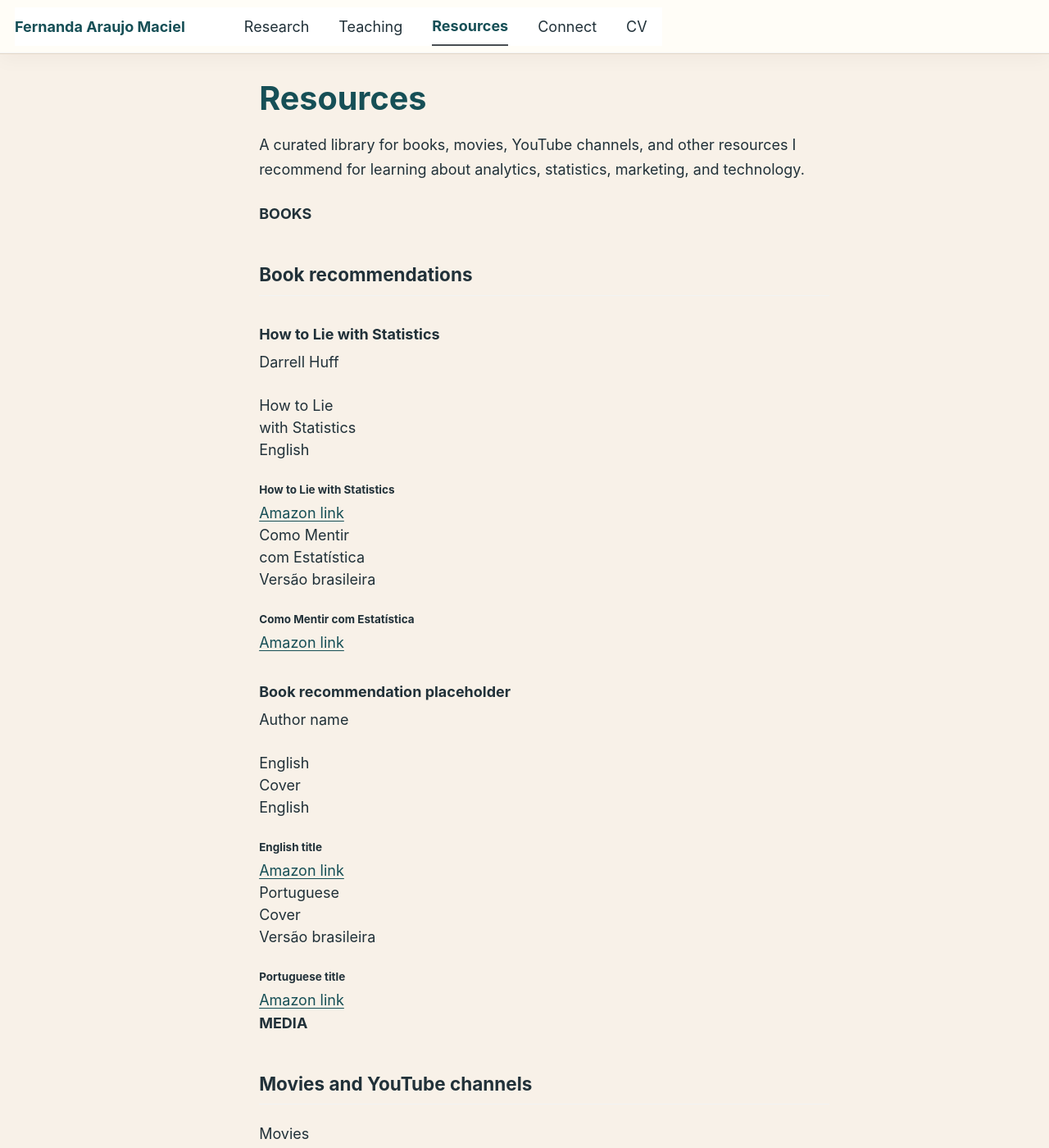
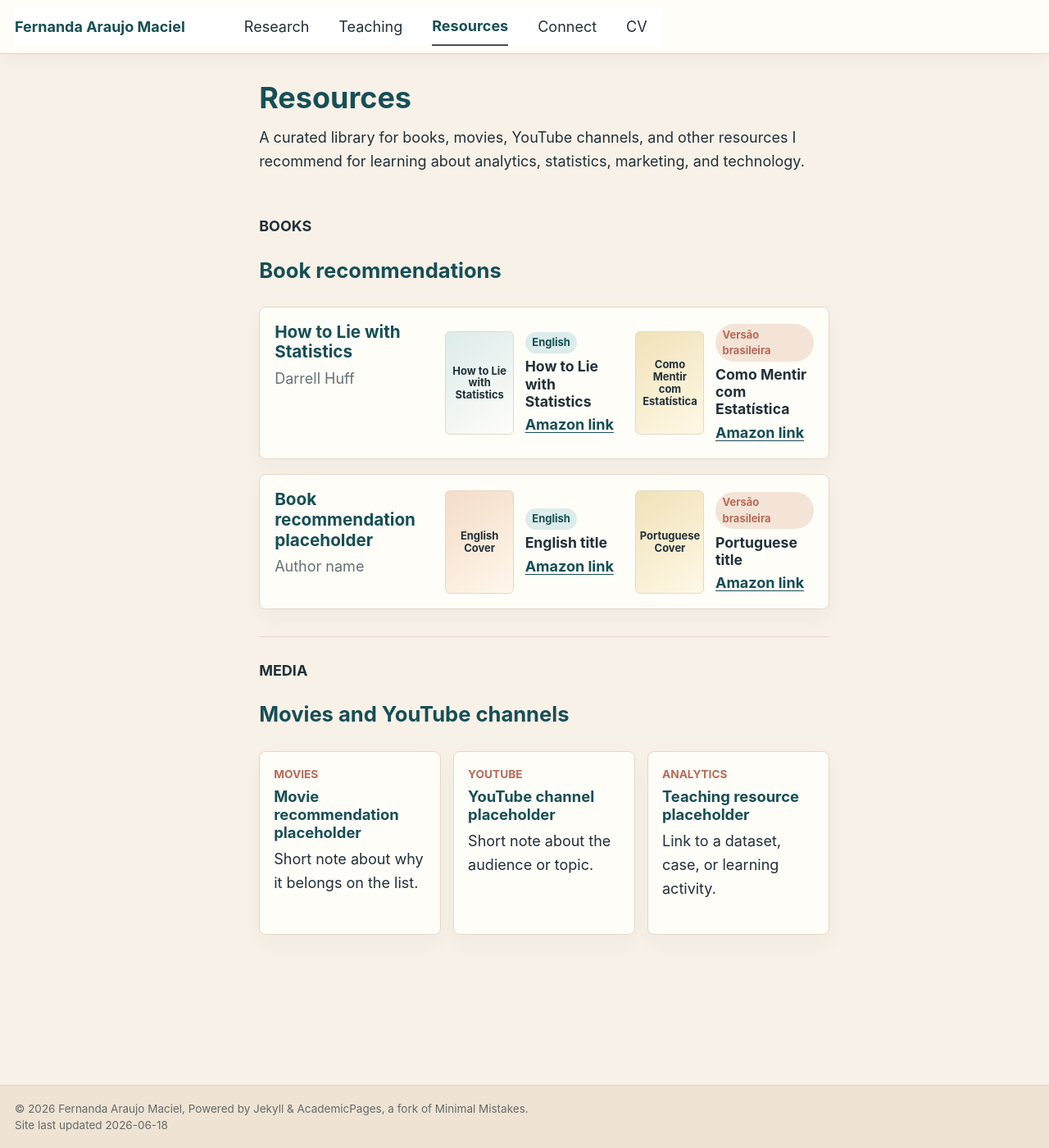
Before and after one commit to proffernandamaciel/proffernandamaciel.github.io, a Jekyll site: the page built from _pages/resources.md, in a window 1280 px wide and 1400 px high. Shown: the whole window at 82% size. Built offline with Jekyll 4.4.1, drawn with Linux system fonts in a browser that asks for light colours; a script bundle is joined from its source files by our own code; library files that are not in the unit come from our copies.

Commit message:
Update fernanda.css

```diff
--- a/assets/css/fernanda.css
+++ b/assets/css/fernanda.css
@@ -9,7 +9,7 @@
   --fm-paper: #fffdf8;
   --fm-sage: #e4eadf;
   --fm-border: #e4d8c8;
-  --fm-shadow: 0 18px 45px rgba(61, 47, 32, 0.08);
+  --fm-shadow: 0 16px 38px rgba(61, 47, 32, 0.08);
 }
 
 html,
@@ -36,9 +36,9 @@ a:hover {
 }
 
 .masthead {
-  background: rgba(255, 253, 248, 0.94);
+  background: rgba(255, 253, 248, 0.96);
   border-bottom: 1px solid var(--fm-border);
-  box-shadow: 0 6px 24px rgba(40, 38, 32, 0.04);
+  box-shadow: 0 6px 20px rgba(40, 38, 32, 0.035);
 }
 
 .greedy-nav {
@@ -71,15 +71,15 @@ a:hover {
 
 .page__title {
   color: var(--fm-teal);
-  font-size: 2.2rem;
-  margin-bottom: 1.2rem;
+  font-size: 2rem;
+  margin-bottom: 0.9rem;
 }
 
 .page__content p,
 .page__content li {
   color: var(--fm-ink);
   font-size: 1rem;
-  line-height: 1.68;
+  line-height: 1.62;
 }
 
 .page__content h2,
@@ -92,22 +92,26 @@ a:hover {
 }
 
 .fm-home {
-  max-width: 1120px;
+  max-width: 1050px;
 }
 
 .fm-page {
   max-width: 940px;
 }
 
-.fm-hero {
-  display: grid;
-  grid-template-columns: minmax(0, 1.18fr) minmax(280px, 0.82fr);
-  gap: 3.5rem;
-  align-items: center;
-  padding: 3.5rem 0 4.25rem;
+.fm-page--wide {
+  max-width: 1080px;
 }
 
-.fm-hero__content {
+.fm-home-panel {
+  align-items: center;
+  display: grid;
+  gap: 2rem;
+  grid-template-columns: minmax(0, 1fr) 220px;
+  padding: 2.25rem 0 1.4rem;
+}
+
+.fm-home-panel__content {
   min-width: 0;
 }
 
@@ -116,38 +120,50 @@ a:hover {
 .fm-card__kicker,
 .fm-publication__year {
   color: var(--fm-coral);
-  font-size: 0.78rem;
+  font-size: 0.76rem;
   font-weight: 700;
   letter-spacing: 0;
   text-transform: uppercase;
 }
 
-.fm-hero h1 {
+.fm-home-panel h1 {
   color: var(--fm-teal);
-  font-size: 4rem;
-  line-height: 1.02;
-  margin: 0.55rem 0 1rem;
+  font-size: clamp(2.35rem, 3.7vw, 3.25rem);
+  line-height: 1.04;
+  margin: 0.35rem 0 0.55rem;
+  white-space: nowrap;
 }
 
 .fm-lede,
 .fm-page-lede {
   color: var(--fm-ink);
-  font-size: 1.2rem;
-  line-height: 1.62;
-  margin-bottom: 1.1rem;
+  font-size: 1.12rem;
+  line-height: 1.55;
+  margin-bottom: 1rem;
+}
+
+.fm-page-lede--compact {
+  margin-bottom: 0.9rem;
+  max-width: 780px;
 }
 
 .fm-affiliation {
+  color: var(--fm-ink);
+  font-weight: 700;
+  margin: 0 0 0.2rem;
+}
+
+.fm-degree {
   color: var(--fm-muted);
-  font-weight: 700;
-  margin-bottom: 1.7rem;
+  font-size: 0.98rem;
+  margin: 0 0 1rem;
 }
 
 .fm-actions {
   display: flex;
   flex-wrap: wrap;
-  gap: 0.75rem;
-  margin-top: 1.2rem;
+  gap: 0.65rem;
+  margin-top: 1rem;
 }
 
 .fm-button {
@@ -159,8 +175,8 @@ a:hover {
   display: inline-flex;
   font-weight: 700;
   justify-content: center;
-  min-height: 2.6rem;
-  padding: 0.62rem 1rem;
+  min-height: 2.35rem;
+  padding: 0.5rem 0.85rem;
   text-decoration: none;
 }
 
@@ -180,6 +196,33 @@ a:hover {
   color: var(--fm-teal) !important;
 }
 
+.fm-profile-icons {
+  align-items: center;
+  display: flex;
+  gap: 0.75rem;
+  margin-top: 1rem;
+}
+
+.fm-profile-icons a,
+.fm-icon-link {
+  align-items: center;
+  background: rgba(255, 253, 248, 0.8);
+  border: 1px solid var(--fm-border);
+  border-radius: 999px;
+  color: var(--fm-teal);
+  display: inline-flex;
+  font-weight: 700;
+  gap: 0.45rem;
+  min-height: 2.1rem;
+  padding: 0.35rem 0.7rem;
+  text-decoration: none;
+}
+
+.fm-profile-icons i,
+.fm-icon-link i {
+  font-size: 1.1rem;
+}
+
 .fm-portrait {
   margin: 0;
   position: relative;
@@ -190,7 +233,7 @@ a:hover {
   border: 1px solid var(--fm-border);
   border-radius: 8px;
   content: "";
-  inset: 1rem -1rem -1rem 1rem;
+  inset: 0.7rem -0.7rem -0.7rem 0.7rem;
   position: absolute;
   z-index: 0;
 }
@@ -208,26 +251,57 @@ a:hover {
   z-index: 1;
 }
 
+.fm-portrait--small {
+  max-width: 220px;
+}
+
+.fm-about-strip {
+  align-items: start;
+  background: var(--fm-paper);
+  border: 1px solid var(--fm-border);
+  border-radius: 8px;
+  box-shadow: 0 10px 28px rgba(61, 47, 32, 0.045);
+  display: grid;
+  gap: 1.25rem;
+  grid-template-columns: minmax(180px, 0.55fr) minmax(0, 1.45fr);
+  margin-bottom: 1.5rem;
+  padding: 1.1rem 1.2rem;
+}
+
+.fm-about-strip h2 {
+  color: var(--fm-teal);
+  font-size: 1.25rem;
+  line-height: 1.25;
+  margin: 0.3rem 0 0;
+}
+
+.fm-about-strip p:last-child {
+  margin: 0;
+}
+
 .fm-section {
   border-top: 1px solid var(--fm-border);
   display: grid;
+  gap: 2rem;
   grid-template-columns: minmax(190px, 0.65fr) minmax(0, 1.35fr);
-  gap: 2.2rem;
-  padding: 3rem 0;
+  padding: 2.5rem 0;
 }
 
 .fm-section h2,
 .fm-feature-list h2,
 .fm-card h2,
-.fm-callout h2 {
+.fm-callout h2,
+.fm-course-board h2,
+.fm-resource-section h2,
+.fm-cv-panel h2 {
   color: var(--fm-teal);
-  font-size: 1.55rem;
+  font-size: 1.42rem;
   line-height: 1.25;
-  margin: 0 0 0.75rem;
+  margin: 0 0 0.55rem;
 }
 
 .fm-section--intro h2 {
-  font-size: 1.85rem;
+  font-size: 1.7rem;
 }
 
 .fm-intro-copy p:first-child {
@@ -236,8 +310,8 @@ a:hover {
 
 .fm-grid {
   display: grid;
-  gap: 1rem;
-  margin: 2.3rem 0 3rem;
+  gap: 0.85rem;
+  margin: 1.5rem 0 2rem;
 }
 
 .fm-grid--three {
@@ -248,44 +322,136 @@ a:hover {
 .fm-callout,
 .fm-resource,
 .fm-social-link,
-.fm-publication {
+.fm-publication,
+.fm-course-group,
+.fm-book-pair,
+.fm-resource-mini,
+.fm-cv-panel {
   background: var(--fm-paper);
   border: 1px solid var(--fm-border);
   border-radius: 8px;
-  box-shadow: 0 10px 30px rgba(61, 47, 32, 0.045);
+  box-shadow: 0 10px 28px rgba(61, 47, 32, 0.04);
 }
 
 .fm-card {
-  padding: 1.25rem;
+  padding: 1rem;
 }
 
+.fm-card--compact h2,
 .fm-card h2 {
-  font-size: 1.18rem;
-  margin-top: 0.55rem;
+  font-size: 1.08rem;
+  margin-top: 0.4rem;
 }
 
 .fm-card p {
   color: var(--fm-muted);
-  margin-bottom: 1rem;
+  margin-bottom: 0;
 }
 
 .fm-card a,
 .fm-resource a,
 .fm-publication a,
-.fm-more-link a {
+.fm-more-link a,
+.fm-book-edition a {
   color: var(--fm-teal);
   font-weight: 700;
 }
 
+.fm-page-with-rail {
+  align-items: start;
+  display: grid;
+  gap: 1.3rem;
+  grid-template-columns: minmax(0, 1fr) 210px;
+}
+
+.fm-rail {
+  background: var(--fm-teal-soft);
+  border: 1px solid var(--fm-border);
+  border-radius: 8px;
+  display: grid;
+  gap: 0.65rem;
+  padding: 0.9rem;
+  position: sticky;
+  top: 5rem;
+}
+
+.fm-interest-strip {
+  display: flex;
+  flex-wrap: wrap;
+  gap: 0.55rem;
+  margin-bottom: 1rem;
+}
+
+.fm-interest-strip span {
+  background: var(--fm-paper);
+  border: 1px solid var(--fm-border);
+  border-radius: 999px;
+  color: var(--fm-teal);
+  font-size: 0.88rem;
+  font-weight: 700;
+  padding: 0.35rem 0.65rem;
+}
+
+.fm-feature-list {
+  border-top: 1px solid var(--fm-border);
+  padding: 2.3rem 0;
+}
+
+.fm-feature-list--compact {
+  padding: 1.15rem 0 1.8rem;
+}
+
+.fm-feature-list__header {
+  margin-bottom: 0.85rem;
+}
+
+.fm-feature-list__header--inline {
+  margin-bottom: 0.8rem;
+}
+
+.fm-publication-list,
+.fm-resource-list {
+  display: grid;
+  gap: 0.75rem;
+}
+
+.fm-publication-list--compact {
+  grid-template-columns: repeat(2, minmax(0, 1fr));
+}
+
+.fm-publication {
+  padding: 0.95rem 1.05rem;
+}
+
+.fm-publication__year {
+  margin: 0 0 0.25rem;
+}
+
+.fm-publication h3 {
+  color: var(--fm-ink);
+  font-size: 1.04rem;
+  line-height: 1.32;
+  margin: 0 0 0.35rem;
+}
+
+.fm-publication p {
+  color: var(--fm-muted);
+  margin: 0.2rem 0 0.45rem;
+}
+
+.fm-publication a + a {
+  margin-left: 0.75rem;
+}
+
 .fm-timeline {
   display: grid;
-  gap: 0.85rem;
+  gap: 0.75rem;
 }
 
 .fm-timeline__item {
   background: rgba(255, 253, 248, 0.74);
   border-left: 4px solid var(--fm-gold);
-  padding: 0.9rem 1rem;
+  padding: 0.8rem 0.95rem;
 }
 
 .fm-timeline__item strong,
@@ -295,67 +461,38 @@ a:hover {
 
 .fm-timeline__item span {
   color: var(--fm-muted);
-  margin-top: 0.2rem;
+  margin-top: 0.15rem;
 }
 
-.fm-feature-list {
+.fm-course-board,
+.fm-resource-section {
   border-top: 1px solid var(--fm-border);
-  padding: 3rem 0;
+  padding: 1.45rem 0 1.8rem;
 }
 
-.fm-feature-list__header {
-  margin-bottom: 1.2rem;
+.fm-course-board:first-of-type,
+.fm-resource-section:first-of-type {
+  border-top: 0;
 }
 
-.fm-publication-list,
-.fm-resource-list {
+.fm-course-grid,
+.fm-snapshot-grid {
   display: grid;
   gap: 0.9rem;
+  grid-template-columns: repeat(2, minmax(0, 1fr));
 }
 
-.fm-publication {
-  padding: 1.15rem 1.25rem;
-}
-
-.fm-publication__year {
-  margin: 0 0 0.35rem;
-}
-
-.fm-publication h3 {
-  color: var(--fm-ink);
-  font-size: 1.12rem;
-  line-height: 1.35;
-  margin: 0 0 0.45rem;
-}
-
-.fm-publication p {
-  color: var(--fm-muted);
-  margin: 0.25rem 0 0.55rem;
-}
-
-.fm-publication a + a {
-  margin-left: 0.8rem;
-}
-
-.fm-more-link {
-  margin-top: 1.1rem;
-}
-
-.fm-course-groups {
-  display: grid;
-  gap: 1.25rem;
+.fm-course-grid--single {
+  grid-template-columns: minmax(0, 1fr);
 }
 
 .fm-course-group {
-  background: rgba(255, 253, 248, 0.66);
-  border: 1px solid var(--fm-border);
-  border-radius: 8px;
-  padding: 1rem 1.15rem;
+  padding: 0.95rem 1.05rem;
 }
 
 .fm-course-group h3 {
   color: var(--fm-teal);
-  font-size: 1.1rem;
+  font-size: 1.05rem;
   margin-top: 0;
 }
 
@@ -367,7 +504,7 @@ a:hover {
 
 .fm-clean-list li {
   border-top: 1px solid rgba(228, 216, 200, 0.75);
-  padding: 0.72rem 0;
+  padding: 0.55rem 0;
 }
 
 .fm-clean-list li:first-child {
@@ -377,61 +514,187 @@ a:hover {
 
 .fm-callout {
   background: var(--fm-teal-soft);
-  margin: 2rem 0 0;
-  padding: 1.35rem;
+  margin: 1.5rem 0 0;
+  padding: 1.15rem;
 }
 
 .fm-callout p {
   color: var(--fm-ink);
 }
 
-.fm-resource-list {
-  border-top: 1px solid var(--fm-border);
-  padding-top: 3rem;
+.fm-book-grid {
+  display: grid;
+  gap: 1rem;
 }
 
-.fm-resource {
-  padding: 1.15rem 1.25rem;
+.fm-book-pair {
+  display: grid;
+  gap: 1rem;
+  grid-template-columns: 190px minmax(0, 1fr);
+  padding: 1rem;
 }
 
-.fm-resource h3 {
+.fm-book-pair__header h3 {
   color: var(--fm-teal);
-  margin-top: 0;
+  font-size: 1.15rem;
+  margin: 0 0 0.25rem;
+}
+
+.fm-book-pair__header p {
+  color: var(--fm-muted);
+  margin: 0;
+}
+
+.fm-book-editions {
+  display: grid;
+  gap: 0.85rem;
+  grid-template-columns: repeat(2, minmax(0, 1fr));
+}
+
+.fm-book-edition {
+  align-items: center;
+  display: grid;
+  gap: 0.75rem;
+  grid-template-columns: 84px minmax(0, 1fr);
+}
+
+.fm-book-cover {
+  align-items: center;
+  aspect-ratio: 2 / 3;
+  background: linear-gradient(145deg, #f4dcc8, #fff7ec);
+  border: 1px solid var(--fm-border);
+  border-radius: 6px;
+  color: var(--fm-ink);
+  display: flex;
+  font-size: 0.72rem;
+  font-weight: 700;
+  justify-content: center;
+  line-height: 1.15;
+  padding: 0.45rem;
+  text-align: center;
+}
+
+.fm-book-cover--en {
+  background: linear-gradient(145deg, #dceceb, #fffdf8);
+}
+
+.fm-book-cover--pt {
+  background: linear-gradient(145deg, #f0e2b9, #fff8e6);
+}
+
+.fm-badge {
+  background: var(--fm-teal-soft);
+  border-radius: 999px;
+  color: var(--fm-teal);
+  display: inline-flex;
+  font-size: 0.72rem;
+  font-weight: 700;
+  margin-bottom: 0.3rem;
+  padding: 0.18rem 0.48rem;
+}
+
+.fm-badge--pt {
+  background: #f4e4d8;
+  color: var(--fm-coral);
+}
+
+.fm-book-edition h4 {
+  color: var(--fm-ink);
+  font-size: 0.98rem;
+  margin: 0 0 0.25rem;
+}
+
+.fm-resource-mini-grid {
+  display: grid;
+  gap: 0.85rem;
+  grid-template-columns: repeat(3, minmax(0, 1fr));
+}
+
+.fm-resource-mini {
+  padding: 0.95rem;
+}
+
+.fm-resource-mini span,
+.fm-social-link span {
+  color: var(--fm-coral);
+  display: block;
+  font-size: 0.76rem;
+  font-weight: 700;
+  text-transform: uppercase;
+}
+
+.fm-resource-mini h3 {
+  color: var(--fm-teal);
+  font-size: 1.02rem;
+  margin: 0.35rem 0;
 }
 
 .fm-social-grid {
   display: grid;
-  gap: 1rem;
+  gap: 0.9rem;
   grid-template-columns: repeat(2, minmax(0, 1fr));
-  margin-top: 2rem;
+  margin-top: 1rem;
 }
 
 .fm-social-link {
   color: var(--fm-ink);
-  display: block;
-  padding: 1.2rem;
+  display: grid;
+  gap: 0.35rem;
+  grid-template-columns: 2.2rem minmax(0, 1fr);
+  padding: 1rem;
   text-decoration: none;
 }
 
-.fm-social-link span {
+.fm-social-link i {
+  align-items: center;
+  background: var(--fm-teal-soft);
+  border-radius: 999px;
+  color: var(--fm-teal);
+  display: inline-flex;
+  font-size: 1.1rem;
+  height: 2.2rem;
+  justify-content: center;
+  width: 2.2rem;
+}
+
+.fm-social-link span,
+.fm-social-link strong {
+  grid-column: 2;
+}
+
+.fm-social-link span em {
+  background: #f4e4d8;
+  border-radius: 999px;
   color: var(--fm-coral);
-  display: block;
-  font-size: 0.8rem;
-  font-weight: 700;
-  text-transform: uppercase;
+  font-size: 0.68rem;
+  font-style: normal;
+  margin-left: 0.3rem;
+  padding: 0.12rem 0.35rem;
 }
 
 .fm-social-link strong {
   color: var(--fm-ink);
   display: block;
-  font-size: 1.05rem;
+  font-size: 1rem;
   line-height: 1.35;
-  margin-top: 0.45rem;
 }
 
 .fm-social-link:hover {
   border-color: var(--fm-coral);
   transform: translateY(-1px);
+}
+
+.fm-cv-panel {
+  align-items: center;
+  display: flex;
+  gap: 1rem;
+  justify-content: space-between;
+  margin: 1rem 0 1.2rem;
+  padding: 1.1rem;
+}
+
+.fm-cv-panel p {
+  margin-bottom: 0;
 }
 
 code {
@@ -447,39 +710,60 @@ code {
   color: var(--fm-ink);
 }
 
-@media (max-width: 900px) {
-  .fm-hero,
-  .fm-section {
+.page__footer-follow {
+  display: none;
+}
+
+.page__footer-copyright {
+  color: rgba(33, 49, 57, 0.68);
+  font-size: 0.75rem;
+}
+
+@media (max-width: 980px) {
+  .fm-home-panel,
+  .fm-page-with-rail,
+  .fm-about-strip,
+  .fm-book-pair {
     grid-template-columns: 1fr;
   }
 
-  .fm-hero {
-    gap: 2rem;
-    padding-top: 2rem;
+  .fm-rail {
+    position: static;
   }
 
-  .fm-hero h1 {
-    font-size: 2.75rem;
+  .fm-home-panel h1 {
+    white-space: normal;
   }
 
+  .fm-portrait--small {
+    max-width: 260px;
+  }
+}
+
+@media (max-width: 760px) {
   .fm-grid--three,
-  .fm-social-grid {
+  .fm-course-grid,
+  .fm-publication-list--compact,
+  .fm-book-editions,
+  .fm-resource-mini-grid,
+  .fm-social-grid,
+  .fm-snapshot-grid {
     grid-template-columns: 1fr;
   }
 
-  .fm-portrait {
-    max-width: 420px;
+  .fm-home-panel {
+    padding-top: 1.5rem;
   }
 }
 
 @media (max-width: 560px) {
-  .fm-hero h1 {
-    font-size: 2.35rem;
+  .fm-home-panel h1 {
+    font-size: 2.25rem;
   }
 
   .fm-lede,
   .fm-page-lede {
-    font-size: 1.06rem;
+    font-size: 1.02rem;
   }
 
   .fm-actions {
@@ -491,7 +775,12 @@ code {
     width: 100%;
   }
 
+  .fm-profile-icons {
+    align-items: stretch;
+    flex-direction: column;
+  }
+
   .fm-portrait::before {
-    inset: 0.7rem -0.7rem -0.7rem 0.7rem;
+    inset: 0.55rem -0.55rem -0.55rem 0.55rem;
   }
 }
```
